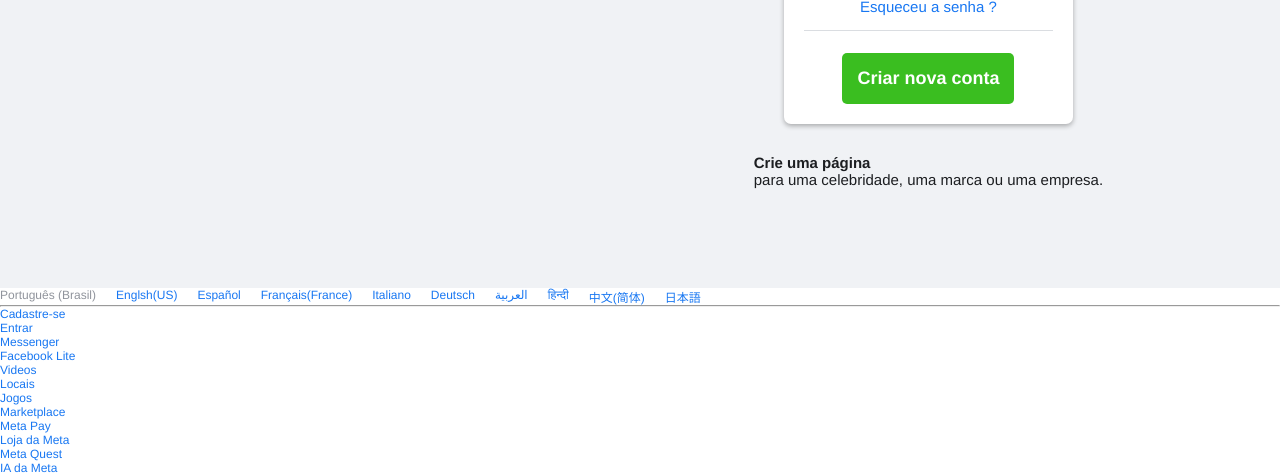
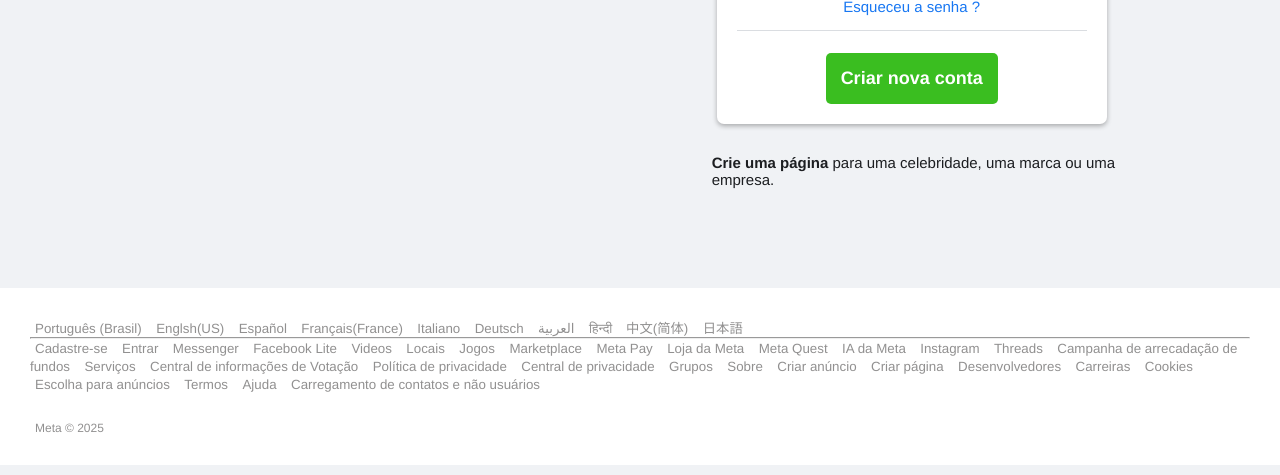
Before and after one commit to orodolfoso/tela-de-login-facebook, a plain HTML site: page index.html in a window 1280 px wide. Shown: the part 353-828 px from the top of the page. Drawn offline with Linux system fonts and the light colour scheme.

Commit message:
Projeto finallizado

```diff
--- a/css/style.css
+++ b/css/style.css
@@ -38,6 +38,11 @@ h2{
     line-height: 30px;
     color: #1c1e21;
     max-width: 500px;
+}
+
+.page {
+    position: relative;
+    left: 25px;
 }
 
 form{
@@ -144,25 +149,31 @@ p > a:hover{
     text-decoration: underline;
 }
 
-.nav-footer {
-    display: block;
+footer {
+    padding: 30px;
     background-color: #fff;
-    align-items: center;
+    color: #919090;
+    text-align: start;
+
+    a {
+        color: #919090;
+        text-decoration: none;
+        padding: 5px;
+    }
+
+
+    a:hover {
+        text-decoration: underline;
+    }
 }
 
-.nav-language {
-    display: flex;
-
+a, small {
+    width: 350px;
 }
 
-.language, a{
-    display: flex;
-    gap: 20px;
-    text-decoration: none;
+.meta p {
+    position: relative;
+    left: 5px;
     font-size: 12px;
-    color: #90949C;
+    color: #919090;
 }
-
-.register, a {
-    color: #1877F2;
-}
--- a/index.html
+++ b/index.html
@@ -24,63 +24,81 @@
                     <a href="#">Esqueceu a senha ?</a>
                     <button class="btn btn-create-account">Criar nova conta</button>
                 </form>
-                <p><a href="#">Crie uma página</a> para uma celebridade, uma marca ou uma empresa.</p>
+                <p class="page"><a href="#">Crie uma página</a> para uma celebridade, uma marca ou uma <br> empresa.</p>
             </div>
         </div>
     </main>
-    <footer class="nav-footer">
-        <div class="nav-language">
-            <ul class="language">
-                <li>Português (Brasil)</li>
-                <li><a href="#">Englsh(US)</a></li>
-                <li><a href="#">Español</a></li>
-                <li><a href="#">Français(France)</a></li>
-                <li><a href="#">Italiano</a></li>
-                <li><a href="#">Deutsch</a></li>
-                <li><a href="#">العربية</a></li>
-                <li><a href="#">हिन्दी</a></li>
-                <li><a href="#">中文(简体)</a></li>
-                <li><a href="#">日本語</a></li>
-            </ul>
+    <footer>
+
+        <a href="">
+            <small>Português (Brasil)</small>
+        </a>
+        <a href="#">
+            <small>Englsh(US)</small>
+        </a>
+        <a href="#">
+            <small>Español</small>
+        </a>
+        <a href="#">
+            <small>Français(France)</small>
+        </a>
+        <a href="#">
+            <small>Italiano</small>
+        </a>
+        <a href="#">
+            <small>Deutsch</small>
+        </a>
+        <a href="#">
+            <small>العربية</small>
+        </a>
+        <a href="#">
+
+            <small>हिन्दी </small>
+        </a>
+        <a href="#">
+            <small>中文(简体)</small>
+        </a>
+        <a href="#">
+            <small>日本語</small>
+        </a>
         </div>
 
         <hr>
 
-        <nav class="nav-options">
-            <ul class="register">
-                <li><a href="#">Cadastre-se</a></li>
-                <li><a href="#">Entrar</a></li>
-                <li><a href="#">Messenger</a></li>
-                <li><a href="#">Facebook Lite</a></li>
-                <li><a href="#">Videos</a></li>
-                <li><a href="#">Locais</a></li>
-                <li><a href="#">Jogos</a></li>
-                <li><a href="#">Marketplace</a></li>
-                <li><a href="#">Meta Pay</a></li>
-                <li><a href="#">Loja da Meta</a></li>
-                <li><a href="#">Meta Quest</a></li>
-                <li><a href="#">IA da Meta</a></li>
-                <li><a href="#">Instagram</a></li>
-                <li><a href="#">Threads</a></li>
-                <li><a href="#">Campanha de arrecadação de fundos</a></li>
-                <li><a href="#">Serviços</a></li>
-                <li><a href="#">Central de informações de Votação</a></li>
-                <li><a href="#">Política de privacidade</a></li>
-                <li><a href="#">Central de privacidade</a></li>
-                <li><a href="#">Grupos</a></li>
-                <li><a href="#">Sobre</a></li>
-                <li><a href="#">Criar anúncio</a></li>
-                <li><a href="#">Criar página</a></li>
-                <li><a href="#">Desenvolvedores</a></li>
-                <li><a href="#">Carreiras</a></li>
-                <li><a href="#">Cookies</a></li>
-                <li><a href="#">Escolha para anúncios</a></li>
-                <li><a href="#">Termos</a></li>
-                <li><a href="#">Ajuda</a></li>
-                <li><a href="#">Carregamento de contatos e não usuários</a></li>
-            </ul>
-        </nav>
-        <p class="meta">Meta &copy; 2025</p>
+        <a href="#"><small>Cadastre-se</small></a>
+        <a href="#"><small>Entrar</small></a>
+        <a href="#"><small>Messenger</small></a>
+        <a href="#"><small>Facebook Lite</small></a>
+        <a href="#"><small>Videos</small></a>
+        <a href="#"><small>Locais</small></a>
+        <a href="#"><small>Jogos</small></a>
+        <a href="#"><small>Marketplace</small></a>
+        <a href="#"><small>Meta Pay</small></a>
+        <a href="#"><small>Loja da Meta</small></a>
+        <a href="#"><small>Meta Quest</small></a>
+        <a href="#"><small>IA da Meta</small></a>
+        <a href="#"><small>Instagram</small></a>
+        <a href="#"><small>Threads</small></a>
+        <a href="#"><small>Campanha de arrecadação de fundos</small></a>
+        <a href="#"><small>Serviços</small></a>
+        <a href="#"><small>Central de informações de Votação</small></a>
+        <a href="#"><small>Política de privacidade</small></a>
+        <a href="#"><small>Central de privacidade</small></a>
+        <a href="#"><small>Grupos</small></a>
+        <a href="#"><small>Sobre</small></a>
+        <a href="#"><small>Criar anúncio</small></a>
+        <a href="#"><small>Criar página</small></a>
+        <a href="#"><small>Desenvolvedores</small></a>
+        <a href="#"><small>Carreiras</small></a>
+        <a href="#"><small>Cookies</small></a>
+        <a href="#"><small>Escolha para anúncios</small></a>
+        <a href="#"><small>Termos</small></a>
+        <a href="#"><small>Ajuda</small></a>
+        <a href="#"><small>Carregamento de contatos e não usuários</small></a>
+
+        <div class="meta">
+            <p>Meta &copy; 2025</p>
+        </div>
     </footer>
 </body>
 
```
